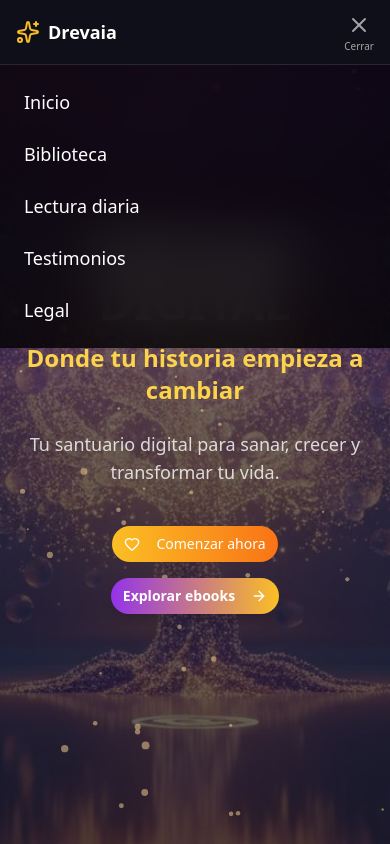
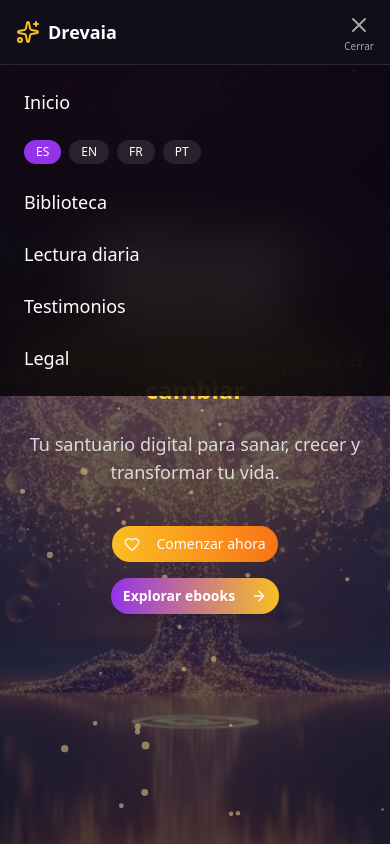
Before and after one commit to Drevaia-Digital/drevaia-app, a React (Vite) app: page / in a window 390 px wide. Both pictures are taken after a click on the button "Menú". Shown: the top 844 px of the page. Built offline with nearby package versions, Linux system fonts and the light colour scheme.

Commit message:
Arreglo idiomas en menu

```diff
--- a/src/sections/Navigation.tsx
+++ b/src/sections/Navigation.tsx
@@ -172,6 +172,58 @@ export function Navigation(_: any) {
             {t.nav.home}
           </button>
 
+          <div className="flex items-center gap-2 mt-4">
+
+  {/* ES */}
+  <button
+    onClick={() => setLanguage("es")}
+    className={`text-xs px-3 py-1 rounded-lg transition ${
+      language === "es"
+        ? "bg-purple-600 text-white"
+        : "bg-white/10 text-white hover:bg-white/20"
+    }`}
+  >
+    ES
+  </button>
+
+  {/* EN */}
+  <button
+    onClick={() => setLanguage("en")}
+    className={`text-xs px-3 py-1 rounded-lg transition ${
+      language === "en"
+        ? "bg-purple-600 text-white"
+        : "bg-white/10 text-white hover:bg-white/20"
+    }`}
+  >
+    EN
+  </button>
+
+  {/* FR */}
+  <button
+    onClick={() => setLanguage("fr")}
+    className={`text-xs px-3 py-1 rounded-lg transition ${
+      language === "fr"
+        ? "bg-purple-600 text-white"
+        : "bg-white/10 text-white hover:bg-white/20"
+    }`}
+  >
+    FR
+  </button>
+
+  {/* PT */}
+  <button
+    onClick={() => setLanguage("pt")}
+    className={`text-xs px-3 py-1 rounded-lg transition ${
+      language === "pt"
+        ? "bg-purple-600 text-white"
+        : "bg-white/10 text-white hover:bg-white/20"
+    }`}
+  >
+    PT
+  </button>
+
+</div>
+
           <Link
             to="/library"
             className="block text-white text-lg"
```
Also changed, not shown: 4 other files (tests, documents, lock files or other folders).
